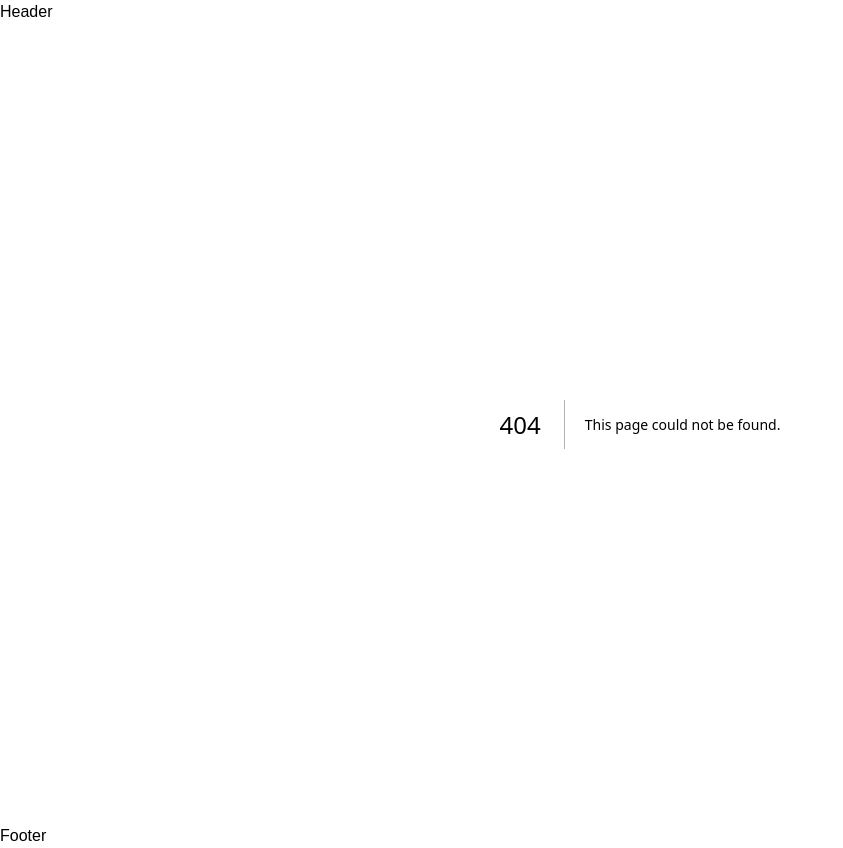
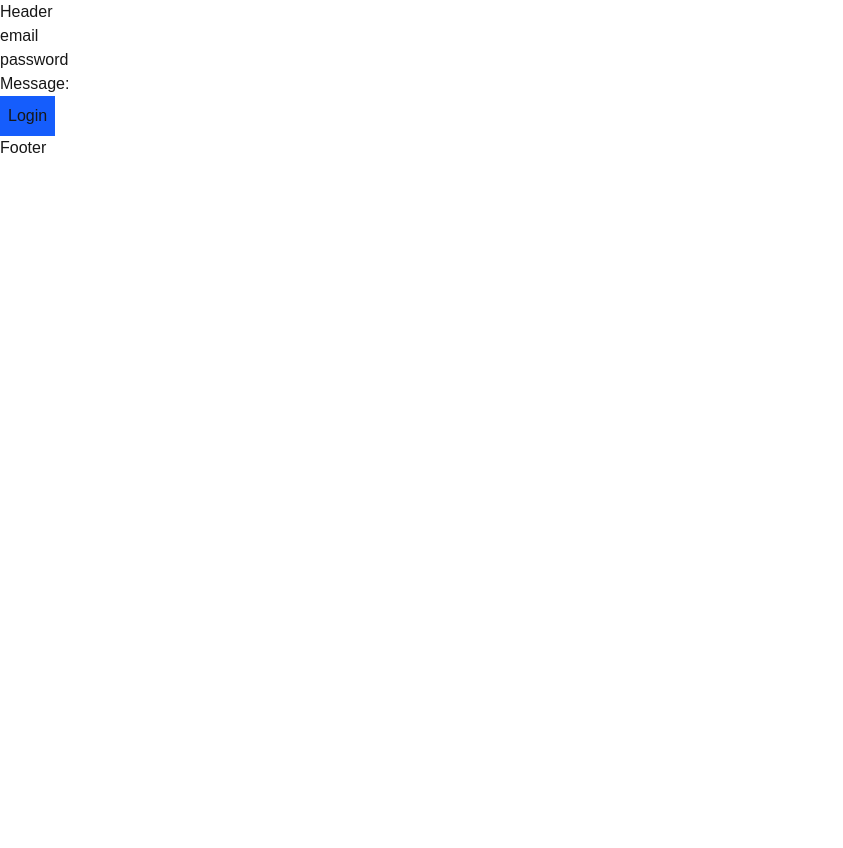
Before and after one commit to 10Pree/study-next.js, a Next.js app in the folder app_next/: page /login in a window 1280 px wide. Before the commit this address had no page. Shown: the whole page, without its empty margins (0-843 px from the left). After the commit the page ends 800 px from the top, so only its background shows below. Built offline with nearby package versions, Linux system fonts and the light colour scheme.

Commit message:
study login auth,  jwt cookie

```diff
--- /dev/null
+++ b/app_next/app/login/actions.js
@@ -0,0 +1,32 @@
+"use server";
+
+import { importJWK, SignJWT } from "jose";
+import { redirect } from "next/navigation";
+import { cookies } from "next/headers";
+
+
+export async function Login(prevState, formData) {
+  const email = formData.get("email");
+  const password = formData.get("password");
+
+  if (email !== "non@gmail.com" && password !== "1234") {
+    return { message: "Login Fail" };
+  }
+
+  const secretJWK = {
+    kty: "oct",
+    k: process.env.JOSE_SECRET,
+  };
+
+  const secretKey = await importJWK(secretJWK, 'HS256')
+
+  const token = await new SignJWT({ email })
+  .setProtectedHeader({ alg: 'HS256'})
+  .setIssuedAt()
+  .setExpirationTime('2h')
+  .sign(secretKey)
+
+  cookies().set('token', token)
+
+  redirect('/manage')
+}
--- /dev/null
+++ b/app_next/app/login/page.js
@@ -0,0 +1,27 @@
+'use client'
+import { useActionState  } from "react"
+import { Login } from "./actions"
+
+
+export default function Page() {
+    const initState = {
+        message: ''
+    }
+    const [state, formActions, pending] = useActionState(Login, initState)
+    return (
+        <div>
+            <form action={formActions}>
+                <div>
+                    <label>email</label>
+                    <input className="bg-white" type="email" name="email" />
+                </div>
+                <div>
+                    <label>password</label>
+                    <input className="bg-white" type="password" name="password" />
+                </div>
+                <div>Message: {state.message}</div>
+                <button className="p-2 bg-blue-600" type="submit">{pending ? 'กำลังเข้าสู่ระบบ…' : 'Login'}</button>
+            </form>
+        </div>
+    )
+}
--- /dev/null
+++ b/app_next/app/manage/page.js
@@ -0,0 +1,7 @@
+export default function Page(){
+    return(
+        <div>
+            Page Manage
+        </div>
+    )
+}
--- a/app_next/app/page.js
+++ b/app_next/app/page.js
@@ -8,7 +8,7 @@ async function getContent(){
 
 export default async function page() {
     const data = await getContent()
-    console.log(data)
+    // console.log(data)
     return(
       <div>
                 <div>
--- a/app_next/middleware.js
+++ b/app_next/middleware.js
@@ -1,11 +1,32 @@
-import { NextResponse } from 'next/server'
+import { NextResponse } from "next/server";
+import { importJWK, jwtVerify } from "jose";
+import { cookies } from "next/headers";
 
 // This function can be marked `async` if using `await` inside
-export function middleware(request) {
-  return NextResponse.next()
+export async function middleware(request) {
+  try {
+    const token = request.cookies.get('token').value;
+
+    const secretJWK = {
+      kty: "oct",
+      k: process.env.JOSE_SECRET,
+    };
+
+    const secretKey = await importJWK(secretJWK, "HS256");
+    const { payload } = await jwtVerify(token, secretKey);
+
+    if(payload.email !== "non@gmail.com"){
+      throw new Error("email incorrect")
+    }
+
+    console.log(payload)
+    return NextResponse.next();
+  } catch (error) {
+    return NextResponse.redirect(new URL("/", request.url));
+  }
 }
 
 // See "Matching Paths" below to learn more
 export const config = {
-  matcher: '/content/:path*',
-}
+  matcher: "/manage/:path*",
+};
--- a/app_next/package.json
+++ b/app_next/package.json
@@ -10,6 +10,7 @@
   },
   "dependencies": {
     "axios": "^1.11.0",
+    "jose": "^6.0.12",
     "next": "15.4.5",
     "react": "19.1.0",
     "react-dom": "19.1.0"
```
Also changed, not shown: app_next/app/test/page.js (+1 -0 lines), 1 other file (tests, documents, lock files or other folders).
